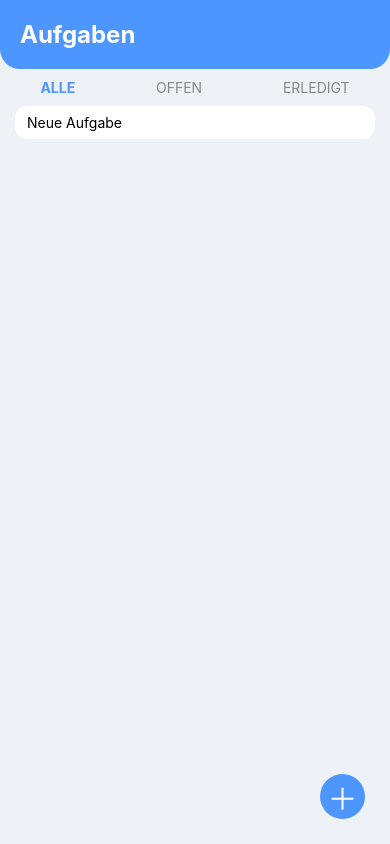
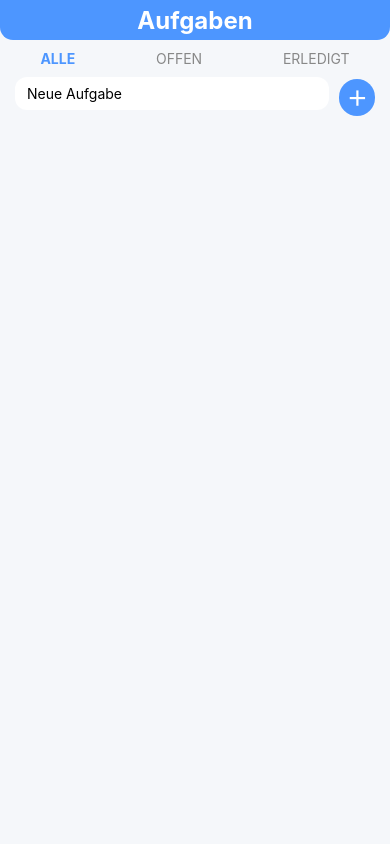
Before and after one commit to timey85/AufgabenApp, a React Native app: screen / in a window 390 px wide. Built offline with nearby package versions, Linux system fonts and the light colour scheme.

Commit message:
Styling#2

```diff
--- a/App.js
+++ b/App.js
@@ -83,7 +83,7 @@ export default function App() {
       </Text>
 
       <TouchableOpacity onPress={() => moveUp(item.id)}>
-        <Text style={styles.arrow}>↑</Text>
+        <Text style={styles.arrow}>⬆</Text>
       </TouchableOpacity>
 
       {item.done && (
@@ -121,6 +121,10 @@ export default function App() {
           placeholder="Neue Aufgabe"
           style={styles.input}
         />
+
+        <TouchableOpacity style={styles.addBtn} onPress={addTask}>
+          <Text style={styles.addText}>＋</Text>
+        </TouchableOpacity>
       </View>
 
       {/* Priority */}
@@ -146,11 +150,6 @@ export default function App() {
         contentContainerStyle={{ paddingBottom: 120 }}
       />
 
-      {/* Floating Action Button */}
-      <TouchableOpacity style={styles.fab} onPress={addTask}>
-        <Text style={styles.fabText}>＋</Text>
-      </TouchableOpacity>
-
     </View>
   );
 }
@@ -158,13 +157,16 @@ export default function App() {
 const styles = StyleSheet.create({
   container: {
     flex: 1,
-    backgroundColor: '#eef1f5'
+    backgroundColor: '#f5f7fa'
   },
   header: {
-    padding: 20,
+    display: 'flex',
+    justifyContent: 'center',
+    alignItems: 'center',
+    height: '40px',
     backgroundColor: '#4d96ff',
-    borderBottomLeftRadius: 20,
-    borderBottomRightRadius: 20
+    borderBottomLeftRadius: 13,
+    borderBottomRightRadius: 13
   },
   title: {
     color: 'white',
@@ -185,16 +187,31 @@ const styles = StyleSheet.create({
     fontWeight: 'bold'
   },
   inputRow: {
-    paddingHorizontal: 15
+    flexDirection: 'row',
+    paddingHorizontal: 15,
+    alignItems: 'center'
   },
   input: {
+    flex: 1,
     backgroundColor: 'white',
     borderRadius: 12,
     padding: 12,
     paddingTop: 8,
     paddingBottom: 8,
     elevation: 2,
-    marginBottom: 5
+    marginBottom: 8
+  },
+  addBtn: {
+    marginLeft: 10,
+    backgroundColor: '#4d96ff',
+    borderRadius: 30,
+    paddingHorizontal: 8,
+    paddingVertical: 4
+  },
+  addText: {
+    color: 'white',
+    fontSize: 20,
+    fontWeight: 'bold'
   },
   priorityRow: {
     flexDirection: 'row',
@@ -236,21 +253,5 @@ const styles = StyleSheet.create({
   delete: {
     fontSize: 18,
     marginLeft: 8
-  },
-  fab: {
-    position: 'absolute',
-    bottom: 25,
-    right: 25,
-    backgroundColor: '#4d96ff',
-    width: 45,
-    height: 45,
-    borderRadius: 30,
-    alignItems: 'center',
-    justifyContent: 'center',
-    elevation: 5
-  },
-  fabText: {
-    color: 'white',
-    fontSize: 30
   }
 });
```
